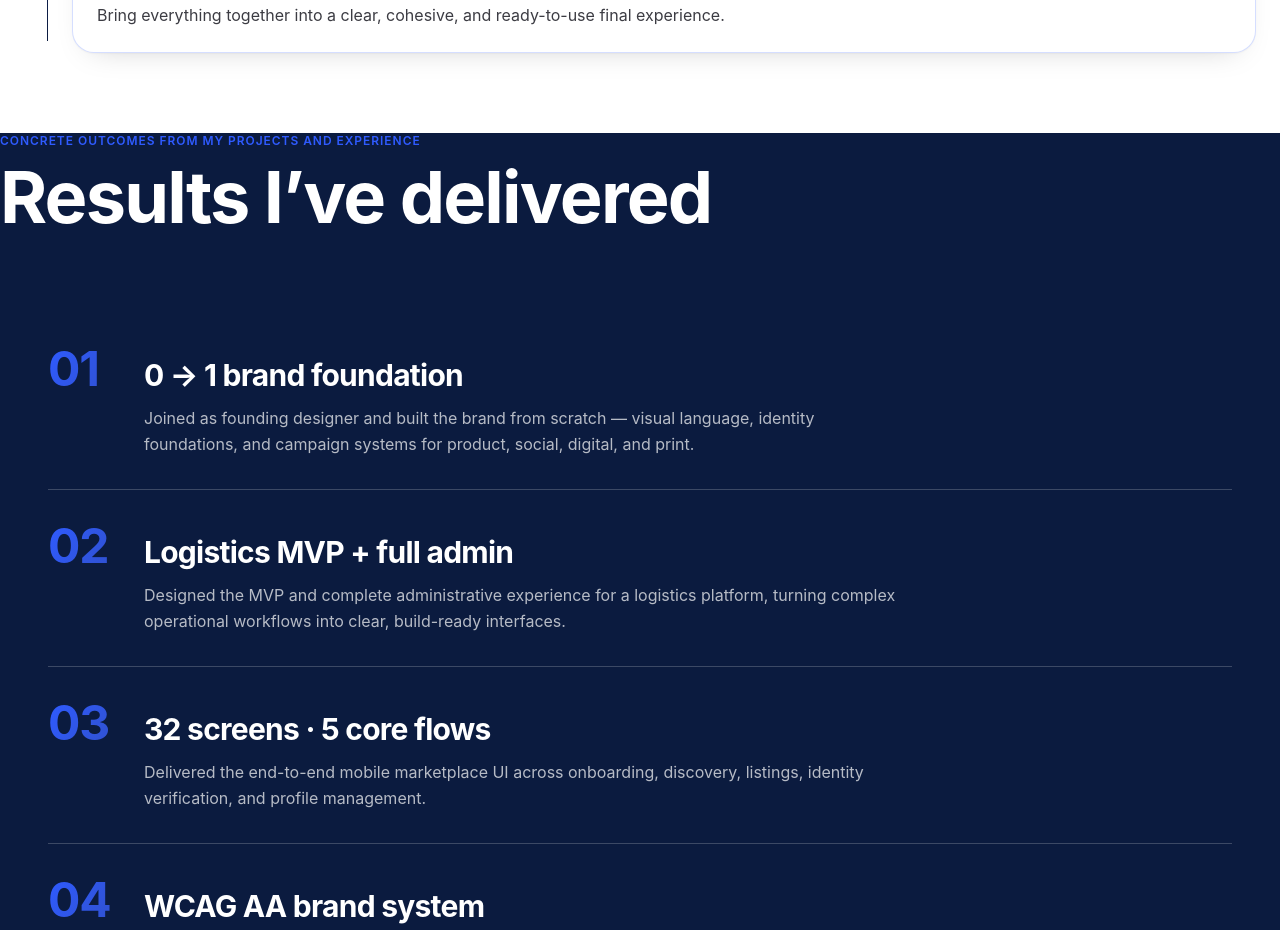
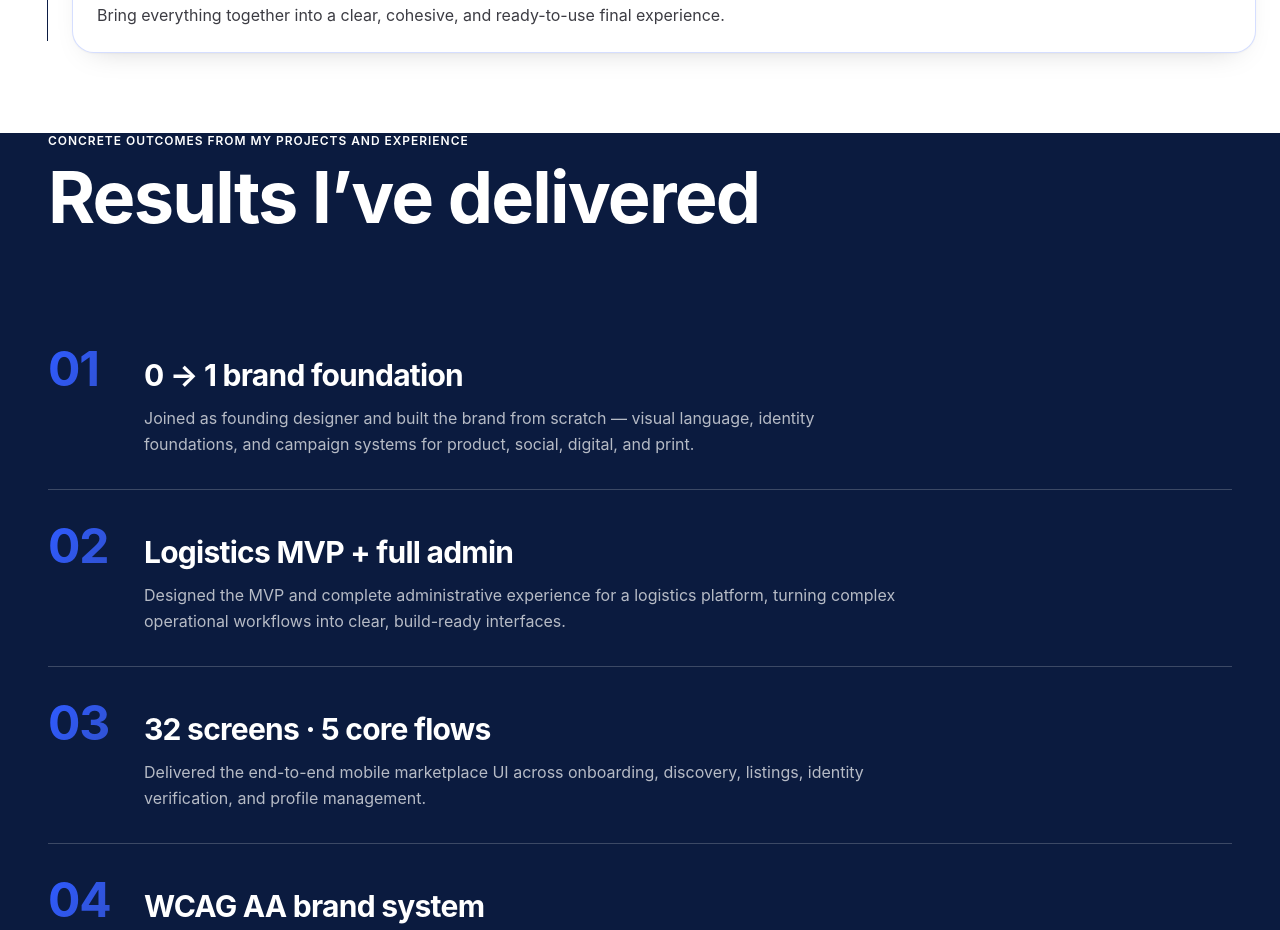
Before and after one commit to Levictor-ai/victor-omolasoye-portfolio, a Next.js app: page /about in a window 1280 px wide. Shown: the part 2560-3490 px from the top of the page. Built offline with nearby package versions, Linux system fonts and the light colour scheme; no server answers.

Commit message:
Align Results heading with content and make eyebrow white

```diff
--- a/src/components/ResultsSection.tsx
+++ b/src/components/ResultsSection.tsx
@@ -2,6 +2,7 @@
 
 import { Reveal } from '@/components/ui/Reveal';
 import { SectionHeading } from '@/components/ui/SectionHeading';
+import { Eyebrow } from '@/components/ui/Badge';
 
 const results = [
   {
@@ -51,14 +52,16 @@ const results = [
 export function ResultsSection() {
   return (
     <section id="results" className="mb-20 bg-ios-navy text-white mx-[calc(50%-50vw)]">
+      <div className="px-6 sm:px-8 lg:px-12">
         <Reveal className="mb-8">
           <SectionHeading
             display
             title="Results I&rsquo;ve delivered"
-          eyebrow="Concrete outcomes from my projects and experience"
+            eyebrow={<Eyebrow className="text-white">Concrete outcomes from my projects and experience</Eyebrow>}
             titleClassName="text-white"
           />
         </Reveal>
+      </div>
       <div className="divide-y divide-white/20 py-12 px-6 sm:px-8 lg:px-12">
         {results.map((result, i) => {
           const row = (
```
Lines whose indentation alone changed are shown as unchanged.
